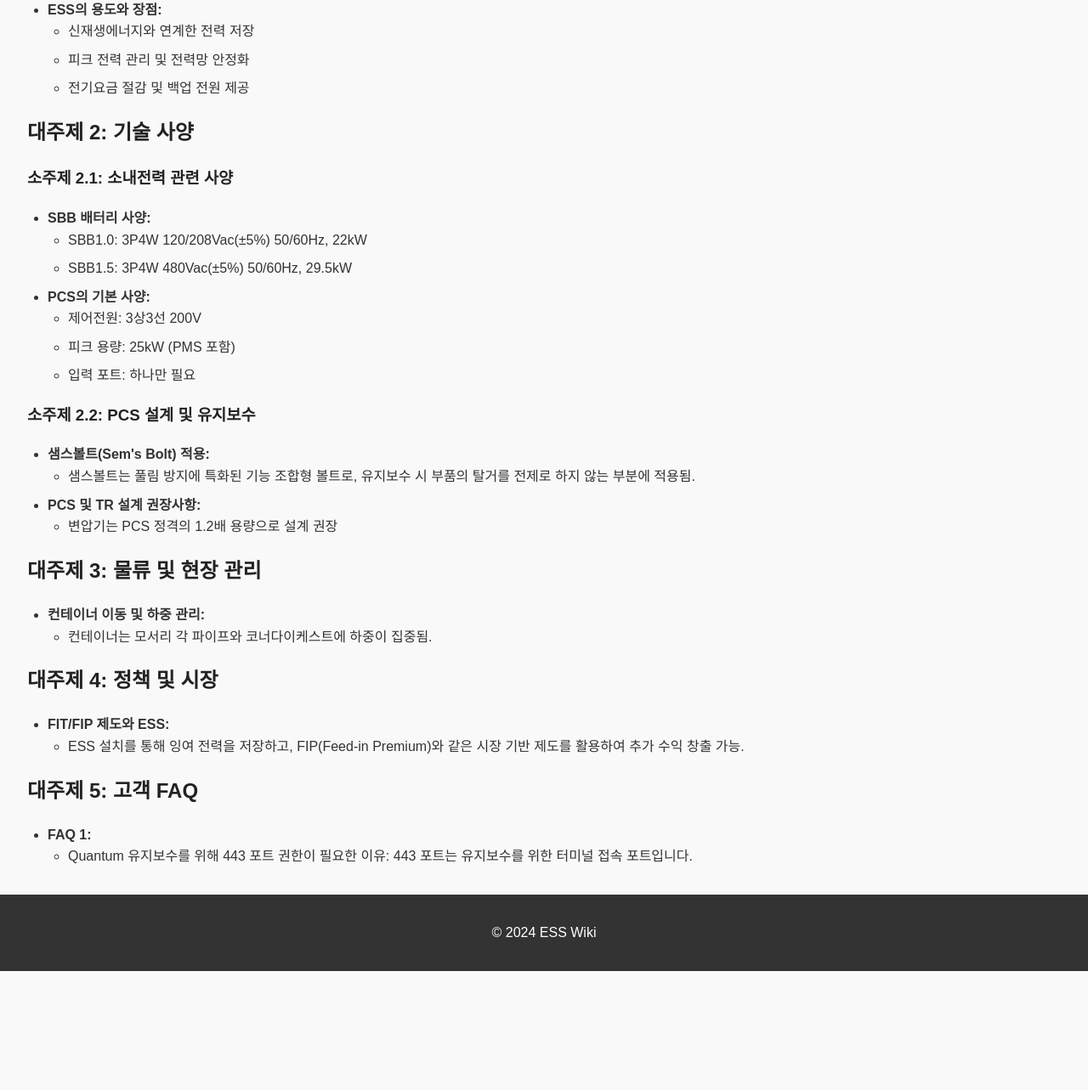
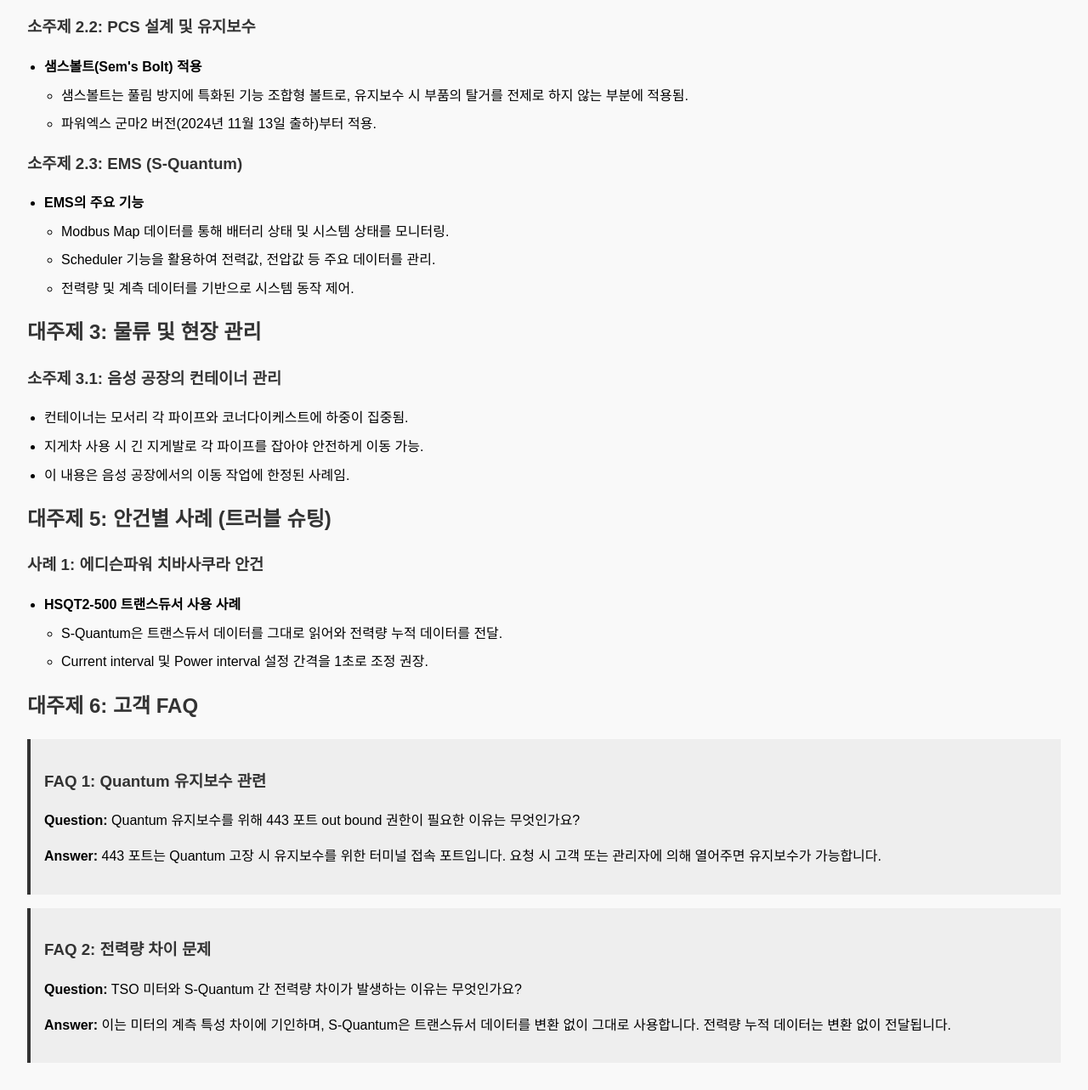
Before and after one commit to LSEJ-LEEYOUNGJAE-216901/ess-wiki, a plain HTML site: page index.html in a window 1280 px wide. Shown: the part 539-1822 px from the top of the page at 85% size. Before the commit the page ends 1682 px from the top, so only its background shows below. Drawn offline with Linux system fonts and the light colour scheme.

Commit message:
Update index.html

```diff
--- a/index.html
+++ b/index.html
@@ -11,112 +11,103 @@
             margin: 0;
             padding: 0;
             background-color: #f9f9f9;
-            color: #333;
         }
-        header, footer {
-            background-color: #333;
+        header {
+            background: #333;
             color: #fff;
-            padding: 1em 0;
+            padding: 1rem 0;
             text-align: center;
         }
         main {
             padding: 1em 2em;
         }
-        h1, h2, h3, h4 {
-            color: #222;
+        h1, h2, h3 {
+            color: #333;
         }
         ul {
-            padding-left: 1.5em;
+            padding-left: 20px;
         }
         li {
             margin-bottom: 0.5em;
+        }
+        .faq {
+            background: #eee;
+            padding: 1em;
+            margin: 1em 0;
+            border-left: 4px solid #333;
         }
     </style>
 </head>
 <body>
     <header>
         <h1>ESS 영업 대응 위키 및 FAQ</h1>
-        <p><strong>Rev: 2024-12-13</strong></p>
+        <p>Rev: 2024-12-14</p>
     </header>
     <main>
-        <h2>대주제 1: ESS 개요</h2>
-        <h3>소주제 1.1: ESS의 정의와 구성 요소</h3>
-        <ul>
-            <li><strong>ESS의 정의:</strong> ESS(Energy Storage System)는 에너지를 저장하고 필요할 때 사용할 수 있도록 설계된 시스템으로, 주로 배터리와 전력 변환 장치(PCS)로 구성됩니다.</li>
-            <li><strong>주요 구성 요소:</strong>
-                <ol>
-                    <li>배터리(BAT)</li>
-                    <li>전력변환장치(PCS)</li>
-                    <li>변압기(TR) 및 기타 설비</li>
-                    <li>에너지 관리 시스템(EMS, S-Quantum)</li>
-                    <li>전력 관리 시스템(PMS, Quantum)</li>
-                </ol>
-            </li>
-            <li><strong>ESS의 용도와 장점:</strong>
-                <ul>
-                    <li>신재생에너지와 연계한 전력 저장</li>
-                    <li>피크 전력 관리 및 전력망 안정화</li>
-                    <li>전기요금 절감 및 백업 전원 제공</li>
-                </ul>
-            </li>
-        </ul>
         <h2>대주제 2: 기술 사양</h2>
         <h3>소주제 2.1: 소내전력 관련 사양</h3>
         <ul>
-            <li><strong>SBB 배터리 사양:</strong>
+            <li><strong>SBB 배터리 사양</strong></li>
             <ul>
                 <li>SBB1.0: 3P4W 120/208Vac(±5%) 50/60Hz, 22kW</li>
                 <li>SBB1.5: 3P4W 480Vac(±5%) 50/60Hz, 29.5kW</li>
             </ul>
-            </li>
-            <li><strong>PCS의 기본 사양:</strong>
+            <li><strong>PCS의 기본 사양</strong></li>
             <ul>
                 <li>제어전원: 3상3선 200V</li>
                 <li>피크 용량: 25kW (PMS 포함)</li>
                 <li>입력 포트: 하나만 필요</li>
             </ul>
-            </li>
         </ul>
+
         <h3>소주제 2.2: PCS 설계 및 유지보수</h3>
         <ul>
-            <li><strong>샘스볼트(Sem's Bolt) 적용:</strong>
+            <li><strong>샘스볼트(Sem's Bolt) 적용</strong></li>
             <ul>
                 <li>샘스볼트는 풀림 방지에 특화된 기능 조합형 볼트로, 유지보수 시 부품의 탈거를 전제로 하지 않는 부분에 적용됨.</li>
+                <li>파워엑스 군마2 버전(2024년 11월 13일 출하)부터 적용.</li>
             </ul>
-            </li>
-            <li><strong>PCS 및 TR 설계 권장사항:</strong>
+        </ul>
+
+        <h3>소주제 2.3: EMS (S-Quantum)</h3>
         <ul>
-                    <li>변압기는 PCS 정격의 1.2배 용량으로 설계 권장</li>
+            <li><strong>EMS의 주요 기능</strong></li>
+            <ul>
+                <li>Modbus Map 데이터를 통해 배터리 상태 및 시스템 상태를 모니터링.</li>
+                <li>Scheduler 기능을 활용하여 전력값, 전압값 등 주요 데이터를 관리.</li>
+                <li>전력량 및 계측 데이터를 기반으로 시스템 동작 제어.</li>
             </ul>
-            </li>
         </ul>
+
         <h2>대주제 3: 물류 및 현장 관리</h2>
-        <ul>
-            <li><strong>컨테이너 이동 및 하중 관리:</strong>
+        <h3>소주제 3.1: 음성 공장의 컨테이너 관리</h3>
         <ul>
             <li>컨테이너는 모서리 각 파이프와 코너다이케스트에 하중이 집중됨.</li>
+            <li>지게차 사용 시 긴 지게발로 각 파이프를 잡아야 안전하게 이동 가능.</li>
+            <li>이 내용은 음성 공장에서의 이동 작업에 한정된 사례임.</li>
         </ul>
-            </li>
+
+        <h2>대주제 5: 안건별 사례 (트러블 슈팅)</h2>
+        <h3>사례 1: 에디슨파워 치바사쿠라 안건</h3>
+        <ul>
+            <li><strong>HSQT2-500 트랜스듀서 사용 사례</strong></li>
+            <ul>
+                <li>S-Quantum은 트랜스듀서 데이터를 그대로 읽어와 전력량 누적 데이터를 전달.</li>
+                <li>Current interval 및 Power interval 설정 간격을 1초로 조정 권장.</li>
             </ul>
-        <h2>대주제 4: 정책 및 시장</h2>
-        <ul>
-            <li><strong>FIT/FIP 제도와 ESS:</strong>
-                <ul>
-                    <li>ESS 설치를 통해 잉여 전력을 저장하고, FIP(Feed-in Premium)와 같은 시장 기반 제도를 활용하여 추가 수익 창출 가능.</li>
         </ul>
-            </li>
-        </ul>
-        <h2>대주제 5: 고객 FAQ</h2>
-        <ul>
-            <li><strong>FAQ 1:</strong>
-                <ul>
-                    <li>Quantum 유지보수를 위해 443 포트 권한이 필요한 이유: 443 포트는 유지보수를 위한 터미널 접속 포트입니다.</li>
-                </ul>
-            </li>
-        </ul>
+
+        <h2>대주제 6: 고객 FAQ</h2>
+        <div class="faq">
+            <h3>FAQ 1: Quantum 유지보수 관련</h3>
+            <p><strong>Question:</strong> Quantum 유지보수를 위해 443 포트 out bound 권한이 필요한 이유는 무엇인가요?</p>
+            <p><strong>Answer:</strong> 443 포트는 Quantum 고장 시 유지보수를 위한 터미널 접속 포트입니다. 요청 시 고객 또는 관리자에 의해 열어주면 유지보수가 가능합니다.</p>
+        </div>
+        <div class="faq">
+            <h3>FAQ 2: 전력량 차이 문제</h3>
+            <p><strong>Question:</strong> TSO 미터와 S-Quantum 간 전력량 차이가 발생하는 이유는 무엇인가요?</p>
+            <p><strong>Answer:</strong> 이는 미터의 계측 특성 차이에 기인하며, S-Quantum은 트랜스듀서 데이터를 변환 없이 그대로 사용합니다. 전력량 누적 데이터는 변환 없이 전달됩니다.</p>
+        </div>
     </main>
-    <footer>
-        <p>&copy; 2024 ESS Wiki</p>
-    </footer>
 </body>
 </html>
```
Lines whose indentation alone changed are shown as unchanged.
